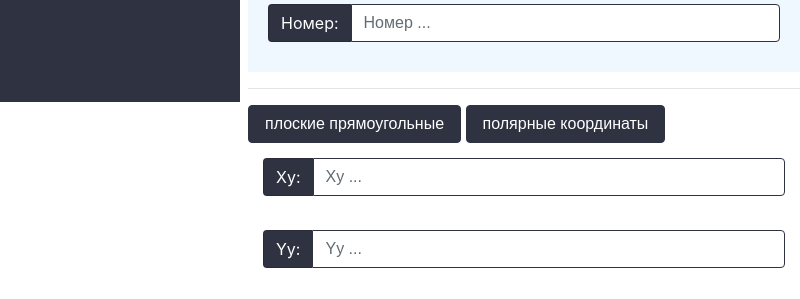
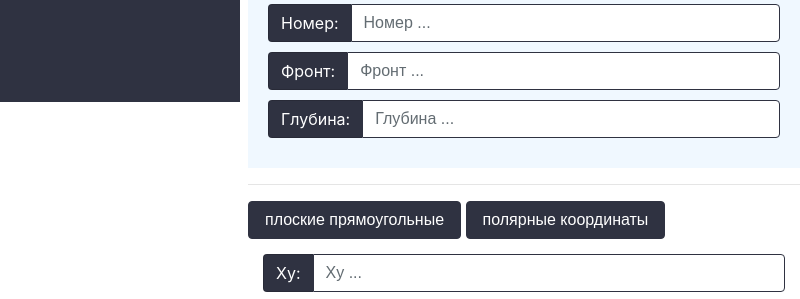
Before and after one commit to BayShubar/military-project, an Electron app: page index.html in a window 800 px wide. Shown: the part 498-797 px from the top of the page. Drawn offline with Linux system fonts and the light colour scheme.

Commit message:
added front and glubina

```diff
--- a/index.html
+++ b/index.html
@@ -79,7 +79,16 @@
               <div class="input-group">
                 <span class="input-group-addon">Номер: </span>
                 <input id="nomer" type="number" class="form-control"  placeholder="Номер ...">
-             </div></div><hr/>
+             </div>
+             <div class="input-group">
+                <span class="input-group-addon">Фронт: </span>
+                <input id="frontt" type="number" class="form-control"  placeholder="Фронт ...">
+             </div>
+             <div class="input-group">
+                <span class="input-group-addon">Глубина: </span>
+                <input id="glubina" type="number" class="form-control"  placeholder="Глубина ...">
+             </div></div>
+             <hr/>
 
 
 
```
